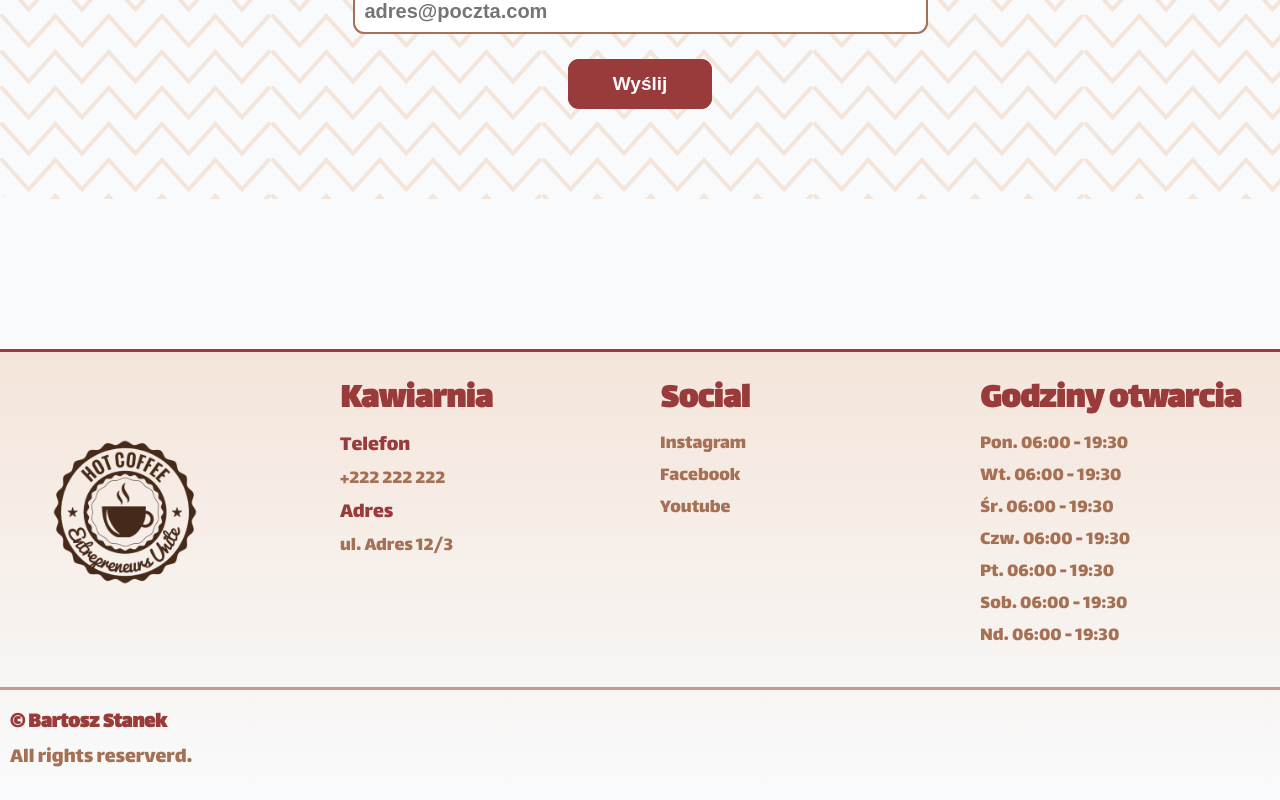
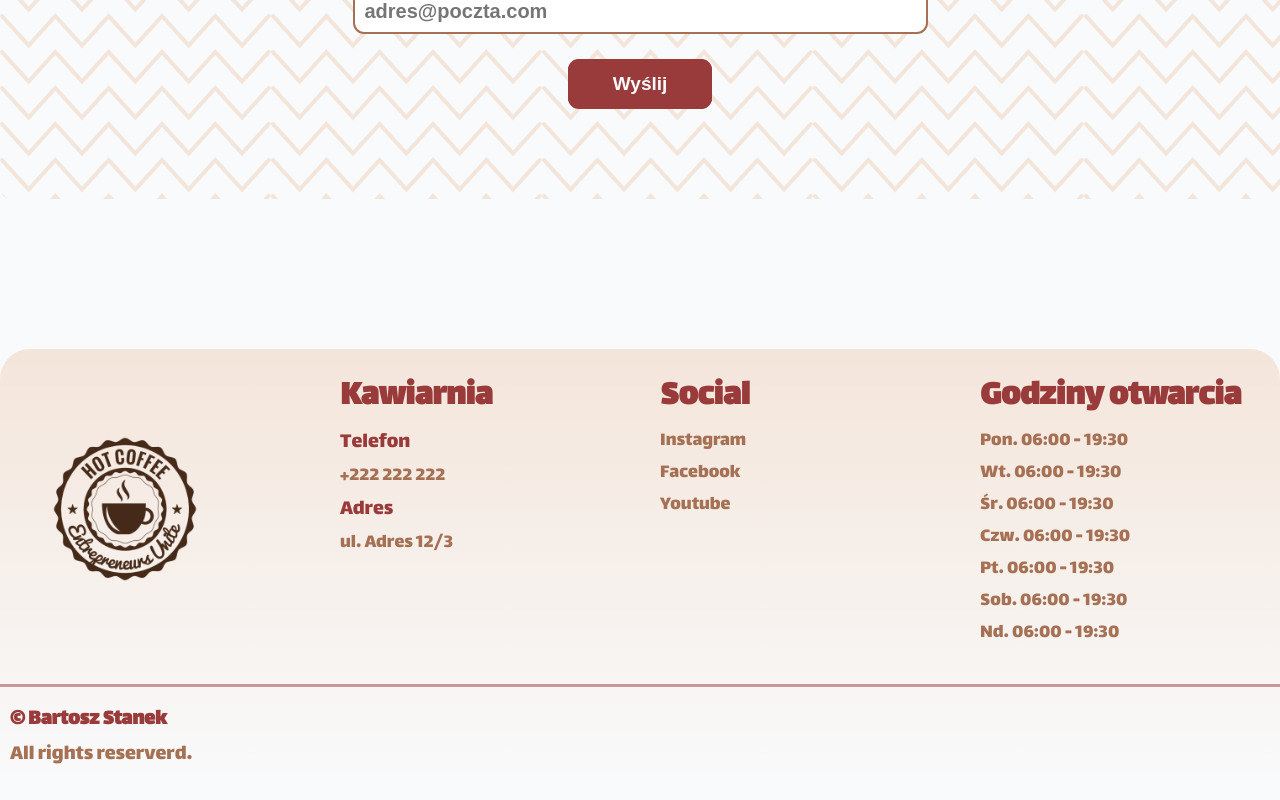
Before and after one commit to Bartoszze/coffehouse, a React (Create React App) app: page / in a window 1280 px wide. Shown: the part 5024-5824 px from the top of the page. Built offline with nearby package versions, Linux system fonts and the light colour scheme.

Commit message:
Footer style

```diff
--- a/src/Components/Footer/index.js
+++ b/src/Components/Footer/index.js
@@ -7,8 +7,8 @@ const Footer = () => {
   const color = "#a57053";
 
   return (
-    <div className="footer">
-      <div className="width">
+    <div className="width">
+      <div className="footer">
         <div className="footer__container">
           <div className="footer__container--block" id="photo">
             <img src={logo} alt="coffe cup" />
--- a/src/Components/Footer/index.sass
+++ b/src/Components/Footer/index.sass
@@ -1,7 +1,8 @@
 @import '%PUBLIC_URL%/../src/Assets/Sass/_color.sass'
 
 .footer
-    border-top: 3px solid $color1
+    border-radius: 30px 30px 0 0
+    // border-top: 3px solid $color1
     background: linear-gradient(180deg, $color3 0%, rgba(201, 151, 116, 0) 100%)
     &__container
         width: 100%
```
